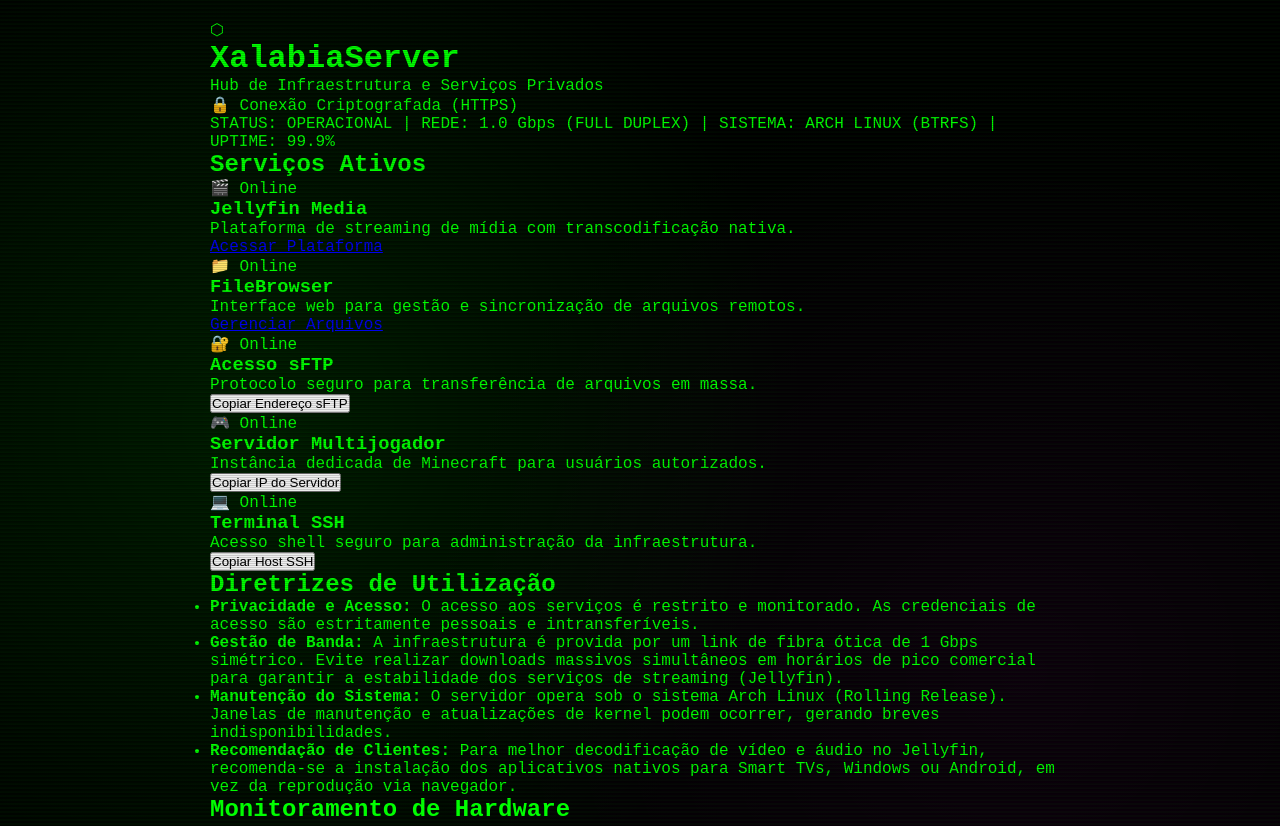
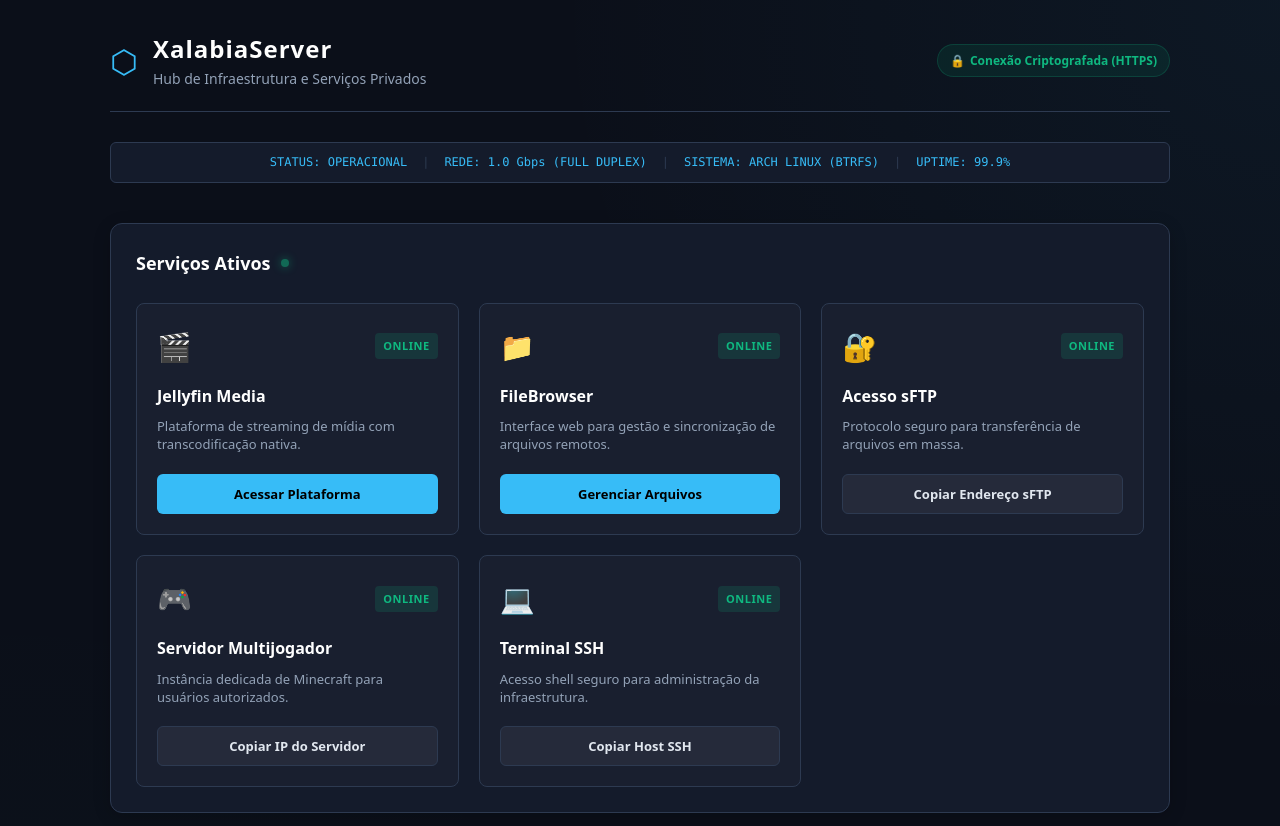
Before and after one commit to Rattop/xalabiaserver, a plain HTML site: page public/index.html in a window 1280 px wide. Shown: the top 826 px of the page. Drawn offline with Linux system fonts and the light colour scheme.

Commit message:
Update style.css pro

```diff
--- a/public/assets/css/style.css
+++ b/public/assets/css/style.css
@@ -1,6 +1,20 @@
 /* ======================
-   RESET & BASE STYLES
+   RESET & VARIAVEIS (MODERNO/DARK THEME)
    ====================== */
+:root {
+    --bg-main: #0B0F19; /* Fundo principal profundo */
+    --bg-panel: #151C2C; /* Fundo dos cards/paineis */
+    --bg-panel-hover: #1E273A;
+    --text-main: #E2E8F0; /* Texto claro confortável */
+    --text-muted: #94A3B8; /* Texto secundário */
+    --accent-blue: #38BDF8; /* Azul tecnológico */
+    --accent-blue-hover: #0284C7;
+    --status-online: #10B981; /* Verde esmeralda moderno */
+    --border-color: #2E3B52;
+    --font-sans: system-ui, -apple-system, BlinkMacSystemFont, "Segoe UI", Roboto, sans-serif;
+    --font-mono: "Fira Code", "Consolas", monospace;
+}
+
 * {
     margin: 0;
     padding: 0;
@@ -8,141 +22,380 @@
 }
 
 body {
-    background: #000;
-    background-image:
-        repeating-linear-gradient(
-            0deg,
-            transparent,
-            transparent 2px,
-            rgba(0, 255, 0, 0.03) 2px,
-            rgba(0, 255, 0, 0.03) 4px
-        ),
-        radial-gradient(circle at 20% 50%, rgba(0, 255, 0, 0.1) 0%, transparent 50%),
-        radial-gradient(circle at 80% 80%, rgba(255, 0, 255, 0.05) 0%, transparent 50%);
-    color: #00FF00;
-    font-family: 'Courier New', monospace;
+    background-color: var(--bg-main);
+    /* Removido o scanline agressivo, adicionado um leve brilho de fundo */
+    background-image: radial-gradient(circle at top right, rgba(56, 189, 248, 0.05) 0%, transparent 40%),
+                      radial-gradient(circle at bottom left, rgba(16, 185, 129, 0.03) 0%, transparent 40%);
+    color: var(--text-main);
+    font-family: var(--font-sans);
+    line-height: 1.6;
     min-height: 100vh;
-    overflow-x: hidden;
-}
-
-/* Scanline Effect */
-body::before {
-    content: "";
-    position: fixed;
-    top: 0;
-    left: 0;
-    width: 100%;
-    height: 100%;
-    background: repeating-linear-gradient(
-        0deg,
-        rgba(0, 0, 0, 0.15),
-        rgba(0, 0, 0, 0.15) 1px,
-        transparent 1px,
-        transparent 2px
-    );
-    pointer-events: none;
-    z-index: 1000;
+    -webkit-font-smoothing: antialiased;
 }
 
 /* ======================
-   CONTAINER
+   LAYOUT CONTAINER
    ====================== */
 .container {
-    max-width: 900px;
+    max-width: 1100px;
     margin: 0 auto;
-    padding: 20px;
-    position: relative;
-    z-index: 10;
+    padding: 30px 20px;
 }
 
 /* ======================
-   ASCII HEADER
+   HEADER & BRANDING
    ====================== */
-.ascii-header {
-    text-align: center;
-    color: #00FF00;
-    font-size: clamp(8px, 1.5vw, 14px);
-    line-height: 1.2;
-    margin: 20px 0;
-    font-weight: bold;
-    text-shadow: 0 0 10px #00FF00;
-    white-space: pre;
-    overflow-x: auto;
+.header-section {
+    display: flex;
+    justify-content: space-between;
+    align-items: center;
+    margin-bottom: 30px;
+    padding-bottom: 20px;
+    border-bottom: 1px solid var(--border-color);
+}
+
+.brand {
+    display: flex;
+    align-items: center;
+    gap: 15px;
+}
+
+.logo-icon {
+    font-size: 32px;
+    color: var(--accent-blue);
+}
+
+.brand-text h1 {
+    font-size: 24px;
+    font-weight: 700;
+    letter-spacing: 1px;
+    color: #FFFFFF;
+}
+
+.brand-text p {
+    font-size: 14px;
+    color: var(--text-muted);
+}
+
+.security-badge {
+    background: rgba(16, 185, 129, 0.1);
+    color: var(--status-online);
+    padding: 6px 12px;
+    border-radius: 20px;
+    font-size: 12px;
+    font-weight: 600;
+    display: flex;
+    align-items: center;
+    gap: 5px;
+    border: 1px solid rgba(16, 185, 129, 0.2);
 }
 
 /* ======================
-   MAIN TITLE
+   STATUS TICKER (SUBSTITUTO DO MARQUEE)
    ====================== */
-.main-title {
+.status-ticker {
+    background: var(--bg-panel);
+    border: 1px solid var(--border-color);
+    border-radius: 6px;
+    padding: 10px 20px;
+    margin-bottom: 40px;
+    font-family: var(--font-mono);
+    font-size: 12px;
+    color: var(--accent-blue);
+    display: flex;
+    justify-content: center;
+}
+
+.ticker-content {
+    display: flex;
+    gap: 15px;
+    flex-wrap: wrap;
+    justify-content: center;
+}
+
+.ticker-content .separator {
+    color: var(--border-color);
+}
+
+/* ======================
+   PAINEL E CARDS DE SERVIÇO
+   ====================== */
+.dashboard-panel {
+    background: var(--bg-panel);
+    border: 1px solid var(--border-color);
+    border-radius: 12px;
+    padding: 25px;
+    margin-bottom: 30px;
+    box-shadow: 0 4px 20px rgba(0, 0, 0, 0.2);
+}
+
+.panel-header {
+    display: flex;
+    align-items: center;
+    gap: 10px;
+    margin-bottom: 25px;
+}
+
+.panel-header h2 {
+    font-size: 18px;
+    font-weight: 600;
+    color: #FFFFFF;
+}
+
+.live-indicator {
+    width: 8px;
+    height: 8px;
+    background-color: var(--status-online);
+    border-radius: 50%;
+    box-shadow: 0 0 10px var(--status-online);
+    animation: pulse 2s infinite;
+}
+
+@keyframes pulse {
+    0% { opacity: 1; transform: scale(1); }
+    50% { opacity: 0.5; transform: scale(1.2); }
+    100% { opacity: 1; transform: scale(1); }
+}
+
+.services-grid {
+    display: grid;
+    grid-template-columns: repeat(auto-fit, minmax(280px, 1fr));
+    gap: 20px;
+}
+
+.service-card {
+    background: rgba(255, 255, 255, 0.02);
+    border: 1px solid var(--border-color);
+    border-radius: 8px;
+    padding: 20px;
+    transition: transform 0.2s, background 0.2s, border-color 0.2s;
+    display: flex;
+    flex-direction: column;
+}
+
+.service-card:hover {
+    transform: translateY(-3px);
+    background: var(--bg-panel-hover);
+    border-color: var(--accent-blue);
+}
+
+.card-header {
+    display: flex;
+    justify-content: space-between;
+    align-items: center;
+    margin-bottom: 15px;
+}
+
+.service-icon {
+    font-size: 28px;
+}
+
+.status-badge {
+    font-size: 11px;
+    font-weight: 700;
+    text-transform: uppercase;
+    padding: 4px 8px;
+    border-radius: 4px;
+    letter-spacing: 0.5px;
+}
+
+.status-badge.online {
+    background: rgba(16, 185, 129, 0.15);
+    color: var(--status-online);
+}
+
+.card-body {
+    flex-grow: 1;
+    margin-bottom: 20px;
+}
+
+.card-body h3 {
+    font-size: 16px;
+    color: #FFFFFF;
+    margin-bottom: 8px;
+}
+
+.card-body p {
+    font-size: 13px;
+    color: var(--text-muted);
+    line-height: 1.4;
+}
+
+/* ======================
+   BOTÕES E LINKS
+   ====================== */
+.card-actions {
+    margin-top: auto;
+}
+
+.btn-primary,
+.btn-secondary {
+    display: block;
+    width: 100%;
     text-align: center;
-    margin: 30px 0;
+    padding: 10px;
+    border-radius: 6px;
+    font-family: var(--font-sans);
+    font-size: 13px;
+    font-weight: 600;
+    text-decoration: none;
+    cursor: pointer;
+    transition: all 0.2s;
+    border: none;
+}
+
+.btn-primary {
+    background-color: var(--accent-blue);
+    color: #000000;
+}
+
+.btn-primary:hover {
+    background-color: var(--accent-blue-hover);
+    color: #FFFFFF;
+}
+
+.btn-secondary {
+    background-color: rgba(255, 255, 255, 0.05);
+    color: var(--text-main);
+    border: 1px solid var(--border-color);
+}
+
+.btn-secondary:hover {
+    background-color: rgba(255, 255, 255, 0.1);
+    color: #FFFFFF;
+    border-color: var(--text-muted);
+}
+
+/* ======================
+   DOCUMENTAÇÃO E TERMINAL
+   ====================== */
+.info-grid {
+    display: grid;
+    grid-template-columns: 1.2fr 1fr;
+    gap: 30px;
+}
+
+@media (max-width: 900px) {
+    .info-grid { grid-template-columns: 1fr; }
+}
+
+.doc-content ul {
+    list-style: none;
+}
+
+.doc-content li {
+    font-size: 14px;
+    color: var(--text-muted);
+    margin-bottom: 15px;
+    padding-left: 20px;
     position: relative;
 }
 
-.main-title h1 {
-    font-size: clamp(28px, 6vw, 48px);
-    color: #00FF00;
-    text-transform: uppercase;
-    letter-spacing: 5px;
-    text-shadow:
-        0 0 10px #00FF00,
-        0 0 20px #00FF00,
-        0 0 40px #00FF00,
-        0 0 80px #00FF00;
-    margin: 10px 0;
+.doc-content li::before {
+    content: "▹";
+    position: absolute;
+    left: 0;
+    color: var(--accent-blue);
+    font-weight: bold;
 }
 
-.main-title p {
-    color: #00FFFF;
-    text-align: center;
-    font-size: 18px;
+.doc-content strong {
+    color: var(--text-main);
+}
+
+/* Design Moderno de Terminal */
+.terminal-box {
+    background: #000000;
+    border-radius: 8px;
+    border: 1px solid var(--border-color);
+    overflow: hidden;
+    font-family: var(--font-mono);
+}
+
+.terminal-header {
+    background: #1A1B26;
+    padding: 10px 15px;
+    display: flex;
+    align-items: center;
+    gap: 8px;
+    border-bottom: 1px solid var(--border-color);
+}
+
+.dot {
+    width: 10px;
+    height: 10px;
+    border-radius: 50%;
+}
+
+.dot.red { background-color: #F87171; }
+.dot.yellow { background-color: #FBBF24; }
+.dot.green { background-color: #34D399; }
+
+.terminal-title {
+    margin-left: 10px;
+    color: #A9B1D6;
+    font-size: 12px;
+}
+
+.terminal-body {
+    padding: 15px;
+    font-size: 13px;
+    color: #A9B1D6;
+}
+
+.prompt { color: var(--status-online); font-weight: bold; }
+.command { color: var(--text-main); }
+.sys-key { color: var(--accent-blue); font-weight: bold; }
+.output { margin: 10px 0 10px 15px; line-height: 1.8; }
+.blink { animation: blinker 1s linear infinite; }
+
+@keyframes blinker {
+    50% { opacity: 0; }
 }
 
 /* ======================
-   MARQUEE
+   FOOTER
    ====================== */
-.marquee-container {
-    background: linear-gradient(90deg, #FF00FF, #00FFFF, #FFFF00, #FF00FF);
-    padding: 5px 0;
-    margin: 20px -20px;
-    overflow: hidden;
-    position: relative;
+.main-footer {
+    margin-top: 40px;
+    padding-top: 30px;
+    border-top: 1px solid var(--border-color);
 }
 
-.marquee {
-    display: inline-block;
-    white-space: nowrap;
-    color: #000;
-    font-weight: bold;
-    text-transform: uppercase;
-    font-size: 14px;
+.footer-content {
+    display: flex;
+    justify-content: space-between;
+    align-items: flex-end;
+    flex-wrap: wrap;
+    gap: 20px;
 }
 
-/* ======================
-   RETRO BOX
-   ====================== */
-.retro-box {
-    border: 3px double #00FF00;
-    padding: 20px;
-    margin: 20px 0;
-    background: rgba(0, 0, 0, 0.8);
-    box-shadow:
-        0 0 20px rgba(0, 255, 0, 0.5),
-        inset 0 0 20px rgba(0, 255, 0, 0.1);
-    position: relative;
+.footer-info p {
+    font-size: 14px;
+    margin-bottom: 5px;
 }
 
-.retro-box::before {
-    content: "◆";
-    position: absolute;
-    top: -12px;
-    left: 20px;
-    background: #000;
-    padding: 0 10px;
-    color: #00FF00;
-    font-size: 20px;
+.text-muted { color: var(--text-muted); }
+
+.support-box {
+    background: rgba(56, 189, 248, 0.05);
+    border: 1px dashed var(--accent-blue);
+    padding: 10px 15px;
+    border-radius: 6px;
+    display: flex;
+    flex-direction: column;
+    gap: 5px;
 }
 
-.retro-box h2 {
-    color: #FFFF00;
+.support-label {
+    font-size: 11px;
     text-transform: uppercase;
+    color: var(--text-muted);
+}
+
+.pix-key {
+    font-family: var(--font-mono);
+    color: var(--accent-blue);
+    font-size: 14px;
+    font-weight: bold;
+}
```
